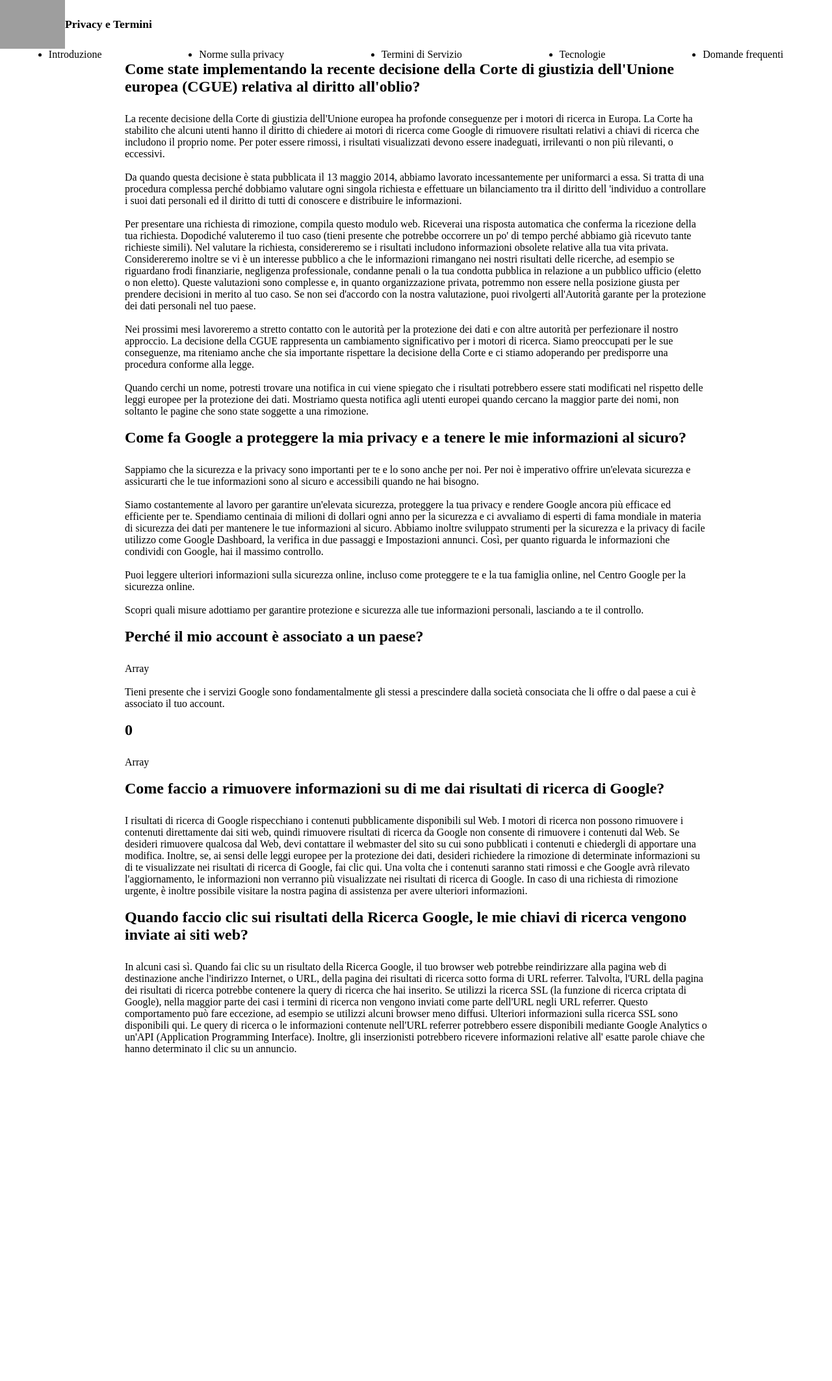
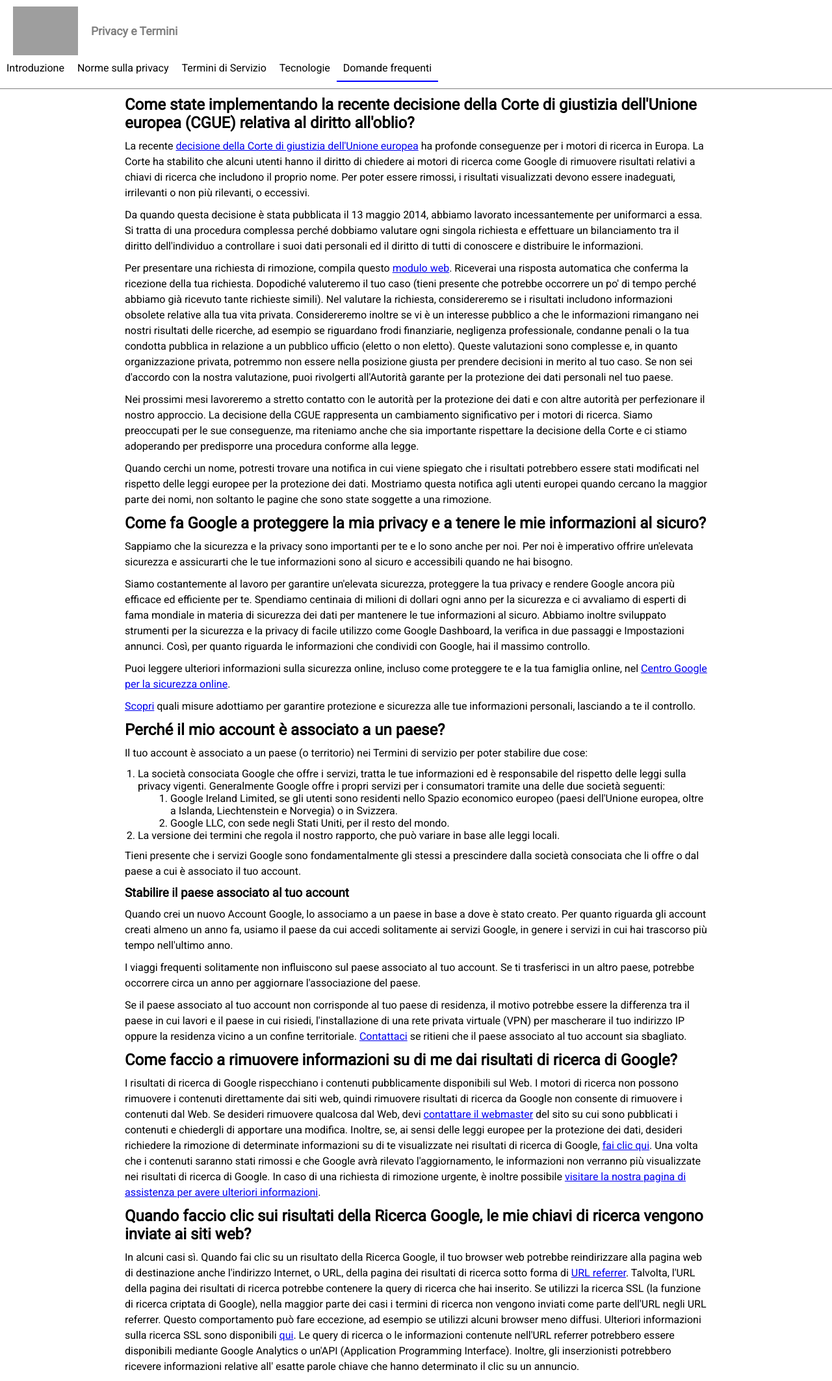
Before and after one commit to tommasoscocciolini/php-google-faq, a PHP site: page / in a window 1280 px wide. Shown: the whole page at 65% size. Before the commit the page ends 1619 px from the top, so only its background shows below. Run offline with PHP 8.4, Linux system fonts and the light colour scheme; data that the repository does not hold is empty; grey boxes are pictures that could not be loaded.

Commit message:
sistemati data e php post code review

```diff
--- a/dist/css/master.css
+++ b/dist/css/master.css
@@ -2,6 +2,7 @@
   margin: 0;
   padding: 0;
   box-sizing: border-box;
+  font-family: "Roboto", sans-serif;
 }
 
 .container {
@@ -9,16 +10,41 @@
   margin: 0 auto;
 }
 
+header {
+  border-bottom: 1px solid grey;
+  padding-bottom: 10px;
+}
 header .top-header {
   display: flex;
   justify-content: flex-start;
   align-items: center;
+  padding-top: 10px;
+}
+header .top-header img {
+  margin-left: 20px;
 }
 header .top-header span {
   font-weight: bold;
   font-size: 1.1em;
+  color: grey;
+  margin-left: 20px;
 }
 header nav ul {
   display: flex;
-  justify-content: space-around;
+  justify-content: flex-start;
+  list-style: none;
 }
+header nav ul li {
+  padding: 10px;
+}
+header nav ul .active {
+  border-bottom: 2px solid blue;
+}
+
+main div.container h2 {
+  margin-top: 10px;
+}
+main div.container p {
+  margin: 10px 0;
+  line-height: 1.5em;
+}
--- a/index.php
+++ b/index.php
@@ -4,7 +4,8 @@
   <meta charset="UTF-8">
   <meta name="viewport" content="width=device-width, initial-scale=1.0">
   <meta http-equiv="X-UA-Compatible" content="ie=edge">
-
+  <link rel="preconnect" href="https://fonts.gstatic.com">
+  <link href="https://fonts.googleapis.com/css2?family=Roboto:wght@100;300;400&display=swap" rel="stylesheet">
   <link rel="stylesheet" href="./dist/css/master.css">
   <title>Document</title>
 </head>
@@ -24,123 +25,51 @@
       </ul>
     </nav>
   </header>
+
 <main>
 
 
   <div class="container">
     <?php
     $FAQS = [
-      'Come state implementando la recente decisione della Corte di giustizia dell\'Unione europea (CGUE) relativa al diritto all\'oblio?' =>
-          [
-                'La recente decisione della Corte di giustizia dell\'Unione europea ha profonde conseguenze
-                per i motori di ricerca in Europa. La Corte ha stabilito che alcuni utenti hanno il diritto
-                 di chiedere ai motori di ricerca come Google di rimuovere risultati relativi a chiavi di
-                 ricerca che includono il proprio nome. Per poter essere rimossi, i risultati visualizzati
-                 devono essere inadeguati, irrilevanti o non più rilevanti, o eccessivi.',
-
-                'Da quando questa decisione è stata pubblicata il 13 maggio 2014, abbiamo
-                 lavorato incessantemente per uniformarci a essa. Si tratta di una procedura complessa perché dobbiamo valutare ogni
-                 singola richiesta e effettuare un bilanciamento tra il diritto dell \'individuo a controllare i suoi dati personali
-                 ed il diritto di tutti di conoscere e distribuire le informazioni.',
-
-                 'Per presentare una richiesta di rimozione, compila questo modulo web. Riceverai una risposta automatica che conferma la ricezione della tua richiesta.
-                 Dopodiché valuteremo il tuo caso (tieni presente che potrebbe occorrere un po\' di tempo perché abbiamo già ricevuto tante richieste simili).
-                 Nel valutare la richiesta, considereremo se i risultati includono informazioni obsolete relative alla tua vita privata. Considereremo inoltre se vi è
-                 un interesse pubblico a che le informazioni rimangano nei nostri risultati delle ricerche, ad esempio se riguardano frodi finanziarie, negligenza professionale,
-                 condanne penali o la tua condotta pubblica in relazione a un pubblico ufficio (eletto o non eletto). Queste valutazioni sono complesse e, in quanto organizzazione privata,
-                 potremmo non essere nella posizione giusta per prendere decisioni in merito al tuo caso. Se non sei d\'accordo con la nostra valutazione, puoi rivolgerti all\'Autorità
-                  garante per la protezione dei dati personali nel tuo paese.',
-
-                'Nei prossimi mesi lavoreremo a stretto contatto con le autorità per la protezione dei dati e con altre autorità per perfezionare
-                il nostro approccio. La decisione della CGUE rappresenta un cambiamento significativo per i motori di ricerca. Siamo preoccupati per le
-                sue conseguenze, ma riteniamo anche che sia importante rispettare la decisione della Corte e ci stiamo adoperando per predisporre una procedura conforme alla legge.',
-
-                'Quando cerchi un nome, potresti trovare una notifica in cui viene spiegato che i risultati potrebbero essere stati modificati nel
-                rispetto delle leggi europee per la protezione dei dati. Mostriamo questa notifica agli utenti
-                europei quando cercano la maggior parte dei nomi, non soltanto le pagine che sono state soggette a una rimozione.',
-          ],
-
-      'Come fa Google a proteggere la mia privacy e a tenere le mie informazioni al sicuro?' =>
-          [
-              'Sappiamo che la sicurezza e la privacy sono importanti per te e lo sono anche per noi. Per noi è imperativo offrire un\'elevata
-              sicurezza e assicurarti che le tue informazioni sono al sicuro e accessibili quando ne hai bisogno.',
-
-              'Siamo costantemente al lavoro per garantire un\'elevata sicurezza, proteggere la tua privacy e rendere Google ancora più efficace ed efficiente per te.
-              Spendiamo centinaia di milioni di dollari ogni anno per la sicurezza e ci avvaliamo di esperti di fama mondiale in materia di sicurezza dei dati
-              per mantenere le tue informazioni al sicuro. Abbiamo inoltre sviluppato strumenti per la sicurezza e la privacy di facile utilizzo come Google Dashboard,
-               la verifica in due passaggi e Impostazioni annunci. Così, per quanto riguarda le informazioni che condividi con Google, hai il massimo controllo.',
-
-              'Puoi leggere ulteriori informazioni sulla sicurezza online, incluso come proteggere te e la tua famiglia online, nel Centro Google per la sicurezza online.',
-
-              'Scopri quali misure adottiamo per garantire protezione e sicurezza alle tue informazioni personali, lasciando a te il controllo.',
-          ],
-      'Perché il mio account è associato a un paese?' =>
-          [
-            'Il tuo account è associato a un paese (o territorio) nei Termini di servizio per poter stabilire due cose:' =>
-                [
-                  'La società consociata Google che offre i servizi, tratta le tue informazioni ed è responsabile del rispetto
-                  delle leggi sulla privacy vigenti. Generalmente Google offre i propri servizi per i consumatori tramite una delle due società seguenti:'  =>
-                    [
-                      'Google Ireland Limited, se gli utenti sono residenti nello Spazio economico europeo (paesi dell\'Unione europea, oltre a Islanda, Liechtenstein e Norvegia) o in Svizzera.',
-                      'Google LLC, con sede negli Stati Uniti, per il resto del mondo.',
-                    ]
-                    [
-                      'La versione dei termini che regola il nostro rapporto, che può variare in base alle leggi locali.'
-                    ]
-                ],
-            'Tieni presente che i servizi Google sono fondamentalmente gli stessi a prescindere dalla società consociata che li offre o dal paese a cui è associato il tuo account.',
-          ],
-          [
-            'Stabilire il paese associato al tuo account' => [
-              'Quando crei un nuovo Account Google, lo associamo a un paese in base a dove è stato creato. Per quanto riguarda gli account creati
-                almeno un anno fa, usiamo il paese da cui accedi solitamente ai servizi Google, in genere i servizi in cui hai trascorso più tempo nell\'ultimo anno.',
-
-              'I viaggi frequenti solitamente non influiscono sul paese associato al tuo account. Se ti trasferisci in un altro paese, potrebbe occorrere circa un anno per aggiornare l\'associazione del paese.',
-
-              'Se il paese associato al tuo account non corrisponde al tuo paese di residenza, il motivo potrebbe essere la differenza tra il paese in cui lavori
-               e il paese in cui risiedi, l\'installazione di una rete privata virtuale (VPN) per mascherare il tuo indirizzo IP oppure
-               la residenza vicino a un confine territoriale. Contattaci se ritieni che il paese associato al tuo account sia sbagliato.',
-            ]
-          ],
-      'Come faccio a rimuovere informazioni su di me dai risultati di ricerca di Google?' =>
-          [
-            'I risultati di ricerca di Google rispecchiano i contenuti pubblicamente disponibili sul Web. I motori di ricerca non possono rimuovere i
-            contenuti direttamente dai siti web, quindi rimuovere risultati di ricerca da Google non consente di rimuovere i contenuti dal Web.
-             Se desideri rimuovere qualcosa dal Web, devi contattare il webmaster del sito su cui sono pubblicati i contenuti e chiedergli di apportare una modifica.
-            Inoltre, se, ai sensi delle leggi europee per la protezione dei dati, desideri richiedere la rimozione di determinate informazioni su di te visualizzate
-             nei risultati di ricerca di Google, fai clic qui. Una volta che i contenuti saranno stati rimossi e che Google avrà rilevato l\'aggiornamento, le informazioni non verranno
-              più visualizzate nei risultati di ricerca di Google. In caso di una richiesta di rimozione urgente, è inoltre possibile visitare la nostra pagina di assistenza per avere ulteriori informazioni.',
-          ],
-      'Quando faccio clic sui risultati della Ricerca Google, le mie chiavi di ricerca vengono inviate ai siti web?' =>
-          [
-            'In alcuni casi sì. Quando fai clic su un risultato della Ricerca Google, il tuo browser web potrebbe reindirizzare alla pagina web di destinazione anche l\'indirizzo Internet, o URL, della pagina dei risultati di ricerca sotto forma di URL referrer. Talvolta, l\'URL della pagina dei risultati di ricerca potrebbe contenere la query di ricerca che hai inserito. Se utilizzi la ricerca SSL (la funzione di ricerca criptata di Google), nella maggior parte dei casi i termini di ricerca non vengono inviati come parte dell\'URL negli URL referrer. Questo comportamento può fare eccezione, ad esempio se utilizzi alcuni browser meno diffusi. Ulteriori informazioni sulla ricerca SSL sono disponibili qui. Le query di ricerca o le informazioni contenute nell\'URL referrer potrebbero essere disponibili mediante Google Analytics o un\'API (Application Programming Interface). Inoltre, gli inserzionisti potrebbero ricevere informazioni relative all\' esatte parole chiave che hanno determinato il clic su un annuncio.',
-          ],
+      "Come state implementando la recente decisione della Corte di giustizia dell'Unione europea (CGUE) relativa al diritto all'oblio?" => "<p>La recente <a href='http://curia.europa.eu/juris/document/document.jsf?text=&amp;docid=152065&amp;amppageIndex=0&amp;doclang=it&amp;mode=lst&amp;dir=&amp;occ=first&amp;part=1&amp;cid=276332'>decisione della Corte di giustizia dell'Unione europea</a> ha profonde conseguenze per i motori di ricerca in Europa. La Corte ha stabilito che alcuni utenti hanno il diritto di chiedere ai motori di ricerca come Google di rimuovere risultati relativi a chiavi di ricerca che includono il proprio nome. Per poter essere rimossi, i risultati visualizzati devono essere inadeguati, irrilevanti o non più rilevanti, o eccessivi.</p>
+    <p>Da quando questa decisione è stata pubblicata il 13 maggio 2014, abbiamo lavorato incessantemente per uniformarci a essa. Si tratta di una procedura complessa perché dobbiamo valutare ogni singola richiesta e effettuare un bilanciamento tra il diritto dell'individuo a controllare i suoi dati personali ed il diritto di tutti di conoscere e distribuire le informazioni.</p>
+    <p>Per presentare una richiesta di rimozione, compila questo <a href='https://support.google.com/legal/contact/lr_eudpa?product=websearch&amp;hl=it'>modulo web</a>. Riceverai una risposta automatica che conferma la ricezione della tua richiesta. Dopodiché valuteremo il tuo caso (tieni presente che potrebbe occorrere un po' di tempo perché abbiamo già ricevuto tante richieste simili). Nel valutare la richiesta, considereremo se i risultati includono informazioni obsolete relative alla tua vita privata. Considereremo inoltre se vi è un interesse pubblico a che le informazioni rimangano nei nostri risultati delle ricerche, ad esempio se riguardano frodi finanziarie, negligenza professionale, condanne penali o la tua condotta pubblica in relazione a un pubblico ufficio (eletto o non eletto). Queste valutazioni sono complesse e, in quanto organizzazione privata, potremmo non essere nella posizione giusta per prendere decisioni in merito al tuo caso. Se non sei d'accordo con la nostra valutazione, puoi rivolgerti all'Autorità garante per la protezione dei dati personali nel tuo paese.</p>
+    <p>Nei prossimi mesi lavoreremo a stretto contatto con le autorità per la protezione dei dati e con altre autorità per perfezionare il nostro approccio. La decisione della CGUE rappresenta un cambiamento significativo per i motori di ricerca. Siamo preoccupati per le sue conseguenze, ma riteniamo anche che sia importante rispettare la decisione della Corte e ci stiamo adoperando per predisporre una procedura conforme alla legge.</p>
+    <p>Quando cerchi un nome, potresti trovare una notifica in cui viene spiegato che i risultati potrebbero essere stati modificati nel rispetto delle leggi europee per la protezione dei dati. Mostriamo questa notifica agli utenti europei quando cercano la maggior parte dei nomi, non soltanto le pagine che sono state soggette a una rimozione.</p>",
+    "Come fa Google a proteggere la mia privacy e a tenere le mie informazioni al sicuro?" =>
+    "<p>Sappiamo che la sicurezza e la privacy sono importanti per te e lo sono anche per noi. Per noi è imperativo offrire un'elevata sicurezza e assicurarti che le tue informazioni sono al sicuro e accessibili quando ne hai bisogno.</p>
+    <p>Siamo costantemente al lavoro per garantire un'elevata sicurezza, proteggere la tua privacy e rendere Google ancora più efficace ed efficiente per te. Spendiamo centinaia di milioni di dollari ogni anno per la sicurezza e ci avvaliamo di esperti di fama mondiale in materia di sicurezza dei dati per mantenere le tue informazioni al sicuro. Abbiamo inoltre sviluppato strumenti per la sicurezza e la privacy di facile utilizzo come Google Dashboard, la verifica in due passaggi e Impostazioni annunci. Così, per quanto riguarda le informazioni che condividi con Google, hai il massimo controllo.</p>
+    <p>Puoi leggere ulteriori informazioni sulla sicurezza online, incluso come proteggere te e la tua famiglia online, nel <a href='https://www.google.com/safetycenter/'>Centro Google per la sicurezza online</a>.</p>
+    <p><a href='https://privacy.google.com'>Scopri</a> quali misure adottiamo per garantire protezione e sicurezza alle tue informazioni personali, lasciando a te il controllo.</p>",
+    "Perché il mio account è associato a un paese?" => "<p>Il tuo account è associato a un paese (o territorio) nei Termini di servizio per poter stabilire due cose:</p>
+      <ol style=\"padding-left: 20px\">
+         <li>
+            La società consociata Google che offre i servizi, tratta le tue informazioni ed è responsabile del rispetto delle leggi sulla privacy vigenti. Generalmente Google offre i propri servizi per i consumatori tramite una delle due società seguenti:
+            <ol style=\"padding-left: 50px\">
+               <li>Google Ireland Limited, se gli utenti sono residenti nello Spazio economico europeo (paesi dell'Unione europea, oltre a Islanda, Liechtenstein e Norvegia) o in Svizzera.</li>
+               <li>Google LLC, con sede negli Stati Uniti, per il resto del mondo.</li>
+            </ol>
+         </li>
+         <li>La versione dei termini che regola il nostro rapporto, che può variare in base alle leggi locali.</li>
+      </ol>
+      <p>Tieni presente che i servizi Google sono fondamentalmente gli stessi a prescindere dalla società consociata che li offre o dal paese a cui è associato il tuo account.</p>
+      <h3>Stabilire il paese associato al tuo account</h3>
+      <p>Quando crei un nuovo Account Google, lo associamo a un paese in base a dove è stato creato. Per quanto riguarda gli account creati almeno un anno fa, usiamo il paese da cui accedi solitamente ai servizi Google, in genere i servizi in cui hai trascorso più tempo nell'ultimo anno.</p>
+      <p>I viaggi frequenti solitamente non influiscono sul paese associato al tuo account. Se ti trasferisci in un altro paese, potrebbe occorrere circa un anno per aggiornare l'associazione del paese.</p>
+      <p>Se il paese associato al tuo account non corrisponde al tuo paese di residenza, il motivo potrebbe essere la differenza tra il paese in cui lavori e il paese in cui risiedi, l'installazione di una rete privata virtuale (VPN) per mascherare il tuo indirizzo IP oppure la residenza vicino a un confine territoriale. <a href='country-association-contact-us' target='_blank'>Contattaci</a> se ritieni che il paese associato al tuo account sia sbagliato.</p>",
+    "Come faccio a rimuovere informazioni su di me dai risultati di ricerca di Google?" => "<p>I risultati di ricerca di Google rispecchiano i contenuti pubblicamente disponibili sul Web. I motori di ricerca non possono rimuovere i contenuti direttamente dai siti web, quindi rimuovere risultati di ricerca da Google non consente di rimuovere i contenuti dal Web. Se desideri rimuovere qualcosa dal Web, devi <a href='https://support.google.com/websearch/answer/9109?hl=it'>contattare il webmaster</a> del sito su cui sono pubblicati i contenuti e chiedergli di apportare una modifica. Inoltre, se, ai sensi delle leggi europee per la protezione dei dati, desideri richiedere la rimozione di determinate informazioni su di te visualizzate nei risultati di ricerca di Google, <a href='https://support.google.com/legal/contact/lr_eudpa?product=websearch&amp;hl=it'>fai clic qui</a>. Una volta che i contenuti saranno stati rimossi e che Google avrà rilevato l'aggiornamento, le informazioni non verranno più visualizzate nei risultati di ricerca di Google. In caso di una richiesta di rimozione urgente, è inoltre possibile <a href='https://support.google.com/websearch/troubleshooter/3111061?hl=it'>visitare la nostra pagina di assistenza per avere ulteriori informazioni</a>.</p>",
+    "Quando faccio clic sui risultati della Ricerca Google, le mie chiavi di ricerca vengono inviate ai siti web?" => "<p>In alcuni casi sì. Quando fai clic su un risultato della Ricerca Google, il tuo browser web potrebbe reindirizzare alla pagina web di destinazione anche l'indirizzo Internet, o URL, della pagina dei risultati di ricerca sotto forma di <a href='privacy/key-terms#toc-terms-http'>URL referrer</a>. Talvolta, l'URL della pagina dei risultati di ricerca potrebbe contenere la query di ricerca che hai inserito. Se utilizzi la ricerca SSL (la funzione di ricerca criptata di Google), nella maggior parte dei casi i termini di ricerca non vengono inviati come parte dell'URL negli URL referrer. Questo comportamento può fare eccezione, ad esempio se utilizzi alcuni browser meno diffusi. Ulteriori informazioni sulla ricerca SSL sono disponibili <a href='https://support.google.com/websearch/answer/173733'>qui</a>. Le query di ricerca o le informazioni contenute nell'URL referrer potrebbero essere disponibili mediante Google Analytics o un'API (Application Programming Interface). Inoltre, gli inserzionisti potrebbero ricevere informazioni relative all' esatte parole chiave che hanno determinato il clic su un annuncio.</p>"
   ];
 
-    foreach ($FAQS as $title => $answs) {
-      //echo $title . '<br> <br>';
-      ?>
-
-      <h2> <?= $title . '<br> <br>' ?> </h2>
-      <?php
-      // if ($answs == 'Il tuo account è associato a un paese (o territorio) nei Termini di servizio per poter stabilire due cose:') {
-      //   var_dump();
-      // }
-      foreach ($answs as $answer) {
-        // code...
-        //echo $answer . '<br>';
-        ?>
-        <p> <?= $answer . '<br><br>' ?> </p>
-        <?php
-      }
-    }
+    foreach ($FAQS as $question => $answs) {  ?>
+      <h2><?= $question ?></h2>
+        <?= $answs ?>
+    <?php   }
  ?>
   </div>
 </main>
-  <footer>
 
-
-  </footer>
 
 </body>
 </html>
--- a/src/scss/partials/_common.scss
+++ b/src/scss/partials/_common.scss
@@ -2,6 +2,7 @@
   margin: 0;
   padding: 0;
   box-sizing: border-box;
+  font-family: 'Roboto', sans-serif;
 }
 
 .container{
--- a/src/scss/partials/_header.scss
+++ b/src/scss/partials/_header.scss
@@ -3,15 +3,30 @@ header {
     display: flex;
     justify-content: flex-start;
     align-items: center;
+    padding-top: 10px;
+    img{
+      margin-left: 20px;
+    }
     span{
       font-weight: bold;
       font-size: 1.1em;
+      color: grey;
+      margin-left: 20px;
     }
   }
   nav{
     ul{
     display: flex;
-    justify-content: space-around;
+    justify-content: flex-start;
+    list-style: none;
+      li{
+        padding: 10px;
+      }
+      .active{
+        border-bottom: 2px solid blue;
+      }
     }
   }
+  border-bottom: 1px solid grey;
+  padding-bottom: 10px;
 }
--- a/src/scss/partials/_main.scss
+++ b/src/scss/partials/_main.scss
@@ -1,4 +1,11 @@
-// main .container{
-//   width: 80%;
-//   margin: 0 auto;
-// }
+main{
+  div.container{
+    h2{
+      margin-top: 10px;
+    }
+    p{
+      margin: 10px 0;
+      line-height: 1.5em;
+    }
+  }
+}
```
Lines whose indentation alone changed are shown as unchanged.
